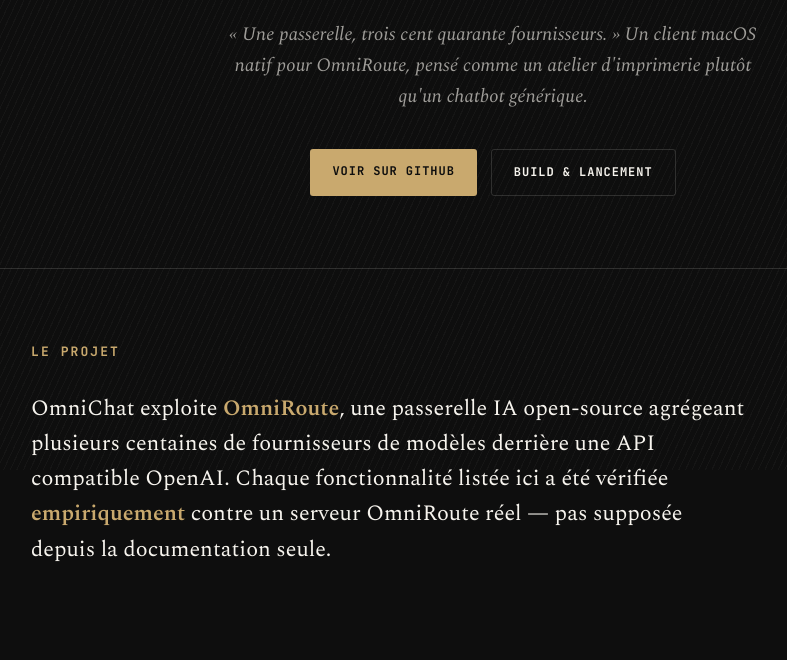
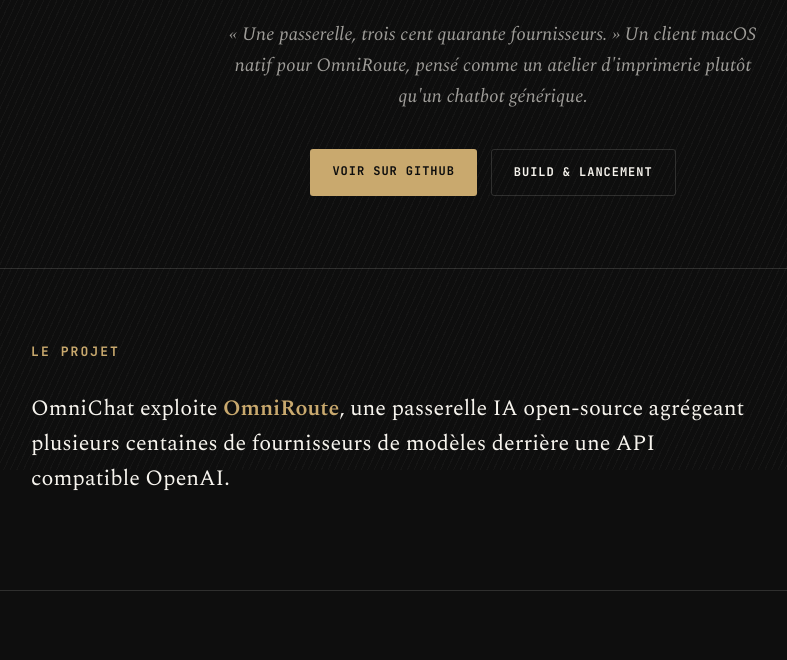
Before and after one commit to cyprienbrisset/omnichat, a plain HTML site: page docs/index.html in a window 1280 px wide. Shown: the part 330-990 px from the top of the page, without its empty margins (147-934 px from the left). Drawn offline with nearby package versions, Linux system fonts and the light colour scheme.

Commit message:
docs: simplifier le README, logo adaptatif clair/sombre, retirer une phrase
- README : retire la section « Identité visuelle » (palette, police,
  construction de l'icône) — ce détail vit déjà dans docs/DEVLOG.md,
  redondant dans le README principal
- Le logo d'en-tête devient un fond transparent adaptatif clair/sombre
  (`<picture>` + prefers-color-scheme) au lieu d'un bloc avec un fond
  blanc visible — encre noire en clair, ivoire en sombre, même masque
  alpha dérivé du lockup source
- Retire la phrase « vérifié empiriquement… » du README et de la page
  GitHub Pages (docs/index.html)

```diff
--- a/docs/index.html
+++ b/docs/index.html
@@ -258,9 +258,7 @@
     <p class="pitch">
       OmniChat exploite <b>OmniRoute</b>, une passerelle IA open-source
       agrégeant plusieurs centaines de fournisseurs de modèles derrière une
-      API compatible OpenAI. Chaque fonctionnalité listée ici a été
-      vérifiée <b>empiriquement</b> contre un serveur OmniRoute réel — pas
-      supposée depuis la documentation seule.
+      API compatible OpenAI.
     </p>
   </div>
 </section>
```
Also changed, not shown: .claude/waka-status.json (added), docs/brand/omnichat-lockup-transparent-dark.png (added), docs/brand/omnichat-lockup-transparent-light.png (added), 1 other file.
